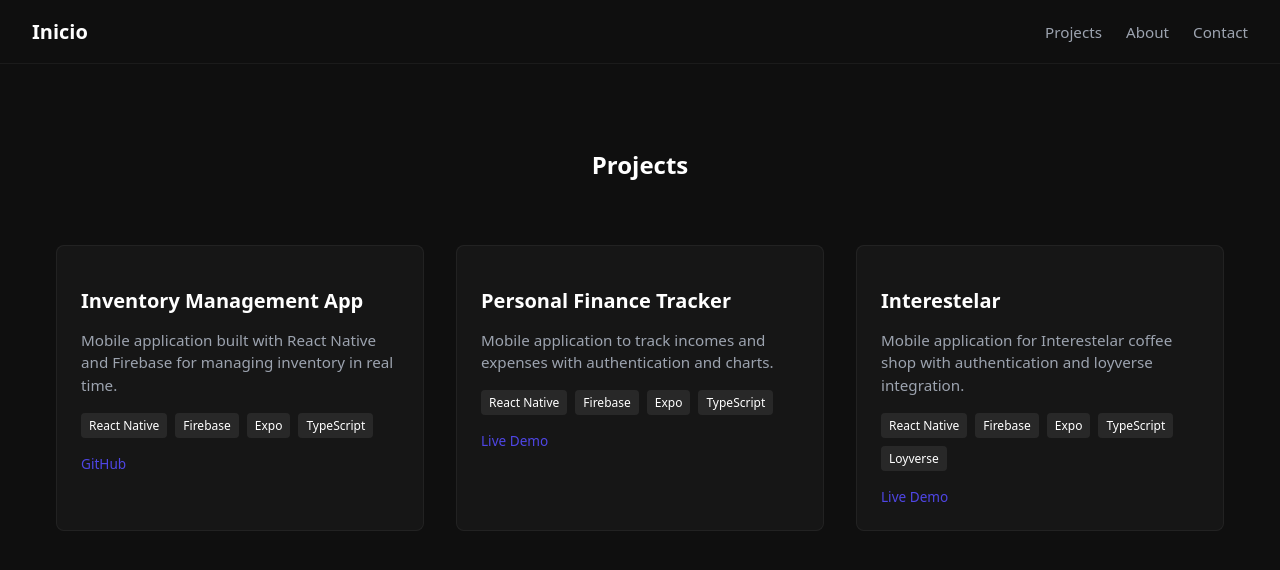
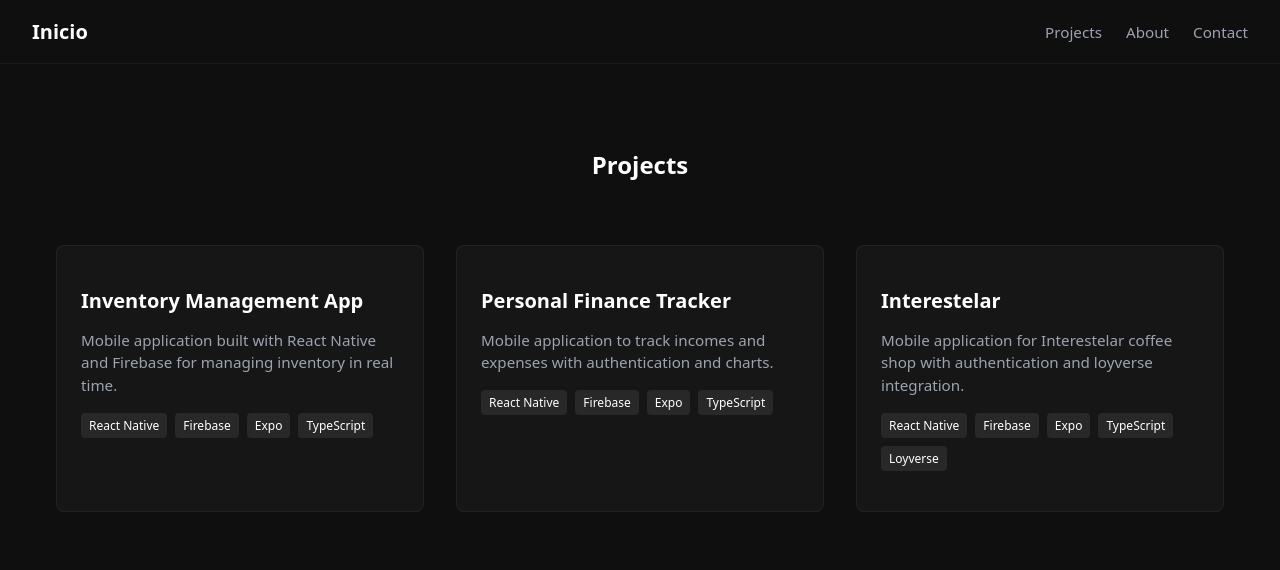
Before and after one commit to ljau/portfolio, a Next.js app: page /projects in a window 1280 px wide. Shown: the top 570 px of the page. Built offline with nearby package versions, Linux system fonts and the light colour scheme.

Commit message:
Comment out GitHub and demo links in projects data for privacy and cleanup

```diff
--- a/src/data/projects.ts
+++ b/src/data/projects.ts
@@ -14,7 +14,7 @@ export const projects: Project[] = [
     description:
       'Mobile application built with React Native and Firebase for managing inventory in real time.',
     stack: ['React Native', 'Firebase', 'Expo', 'TypeScript'],
-    github: 'https://github.com/youruser/inventory-app',
+    //github: 'https://github.com/youruser/inventory-app',
   },
   {
     id: '2',
@@ -22,7 +22,7 @@ export const projects: Project[] = [
     description:
       'Mobile application to track incomes and expenses with authentication and charts.',
     stack: ['React Native', 'Firebase', 'Expo', 'TypeScript'],
-    demo: 'https://your-demo.vercel.app',
+    //demo: 'https://your-demo.vercel.app',
   },
   {
     id: '3',
@@ -30,6 +30,6 @@ export const projects: Project[] = [
     description:
       'Mobile application for Interestelar coffee shop with authentication and loyverse integration.',
     stack: ['React Native', 'Firebase', 'Expo', 'TypeScript', 'Loyverse'],
-    demo: 'https://your-demo.vercel.app',
+    //demo: 'https://your-demo.vercel.app',
   },
 ];
```
